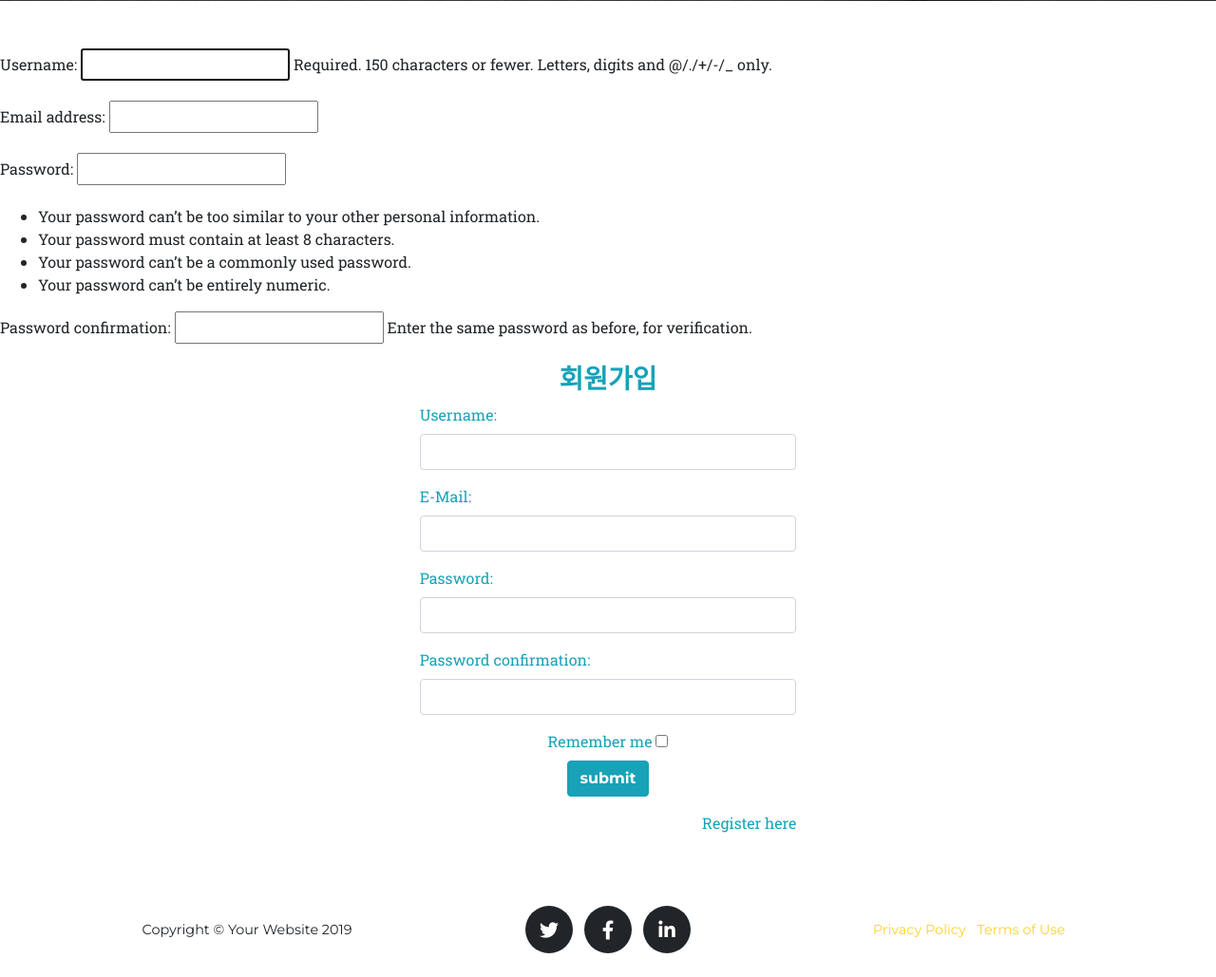
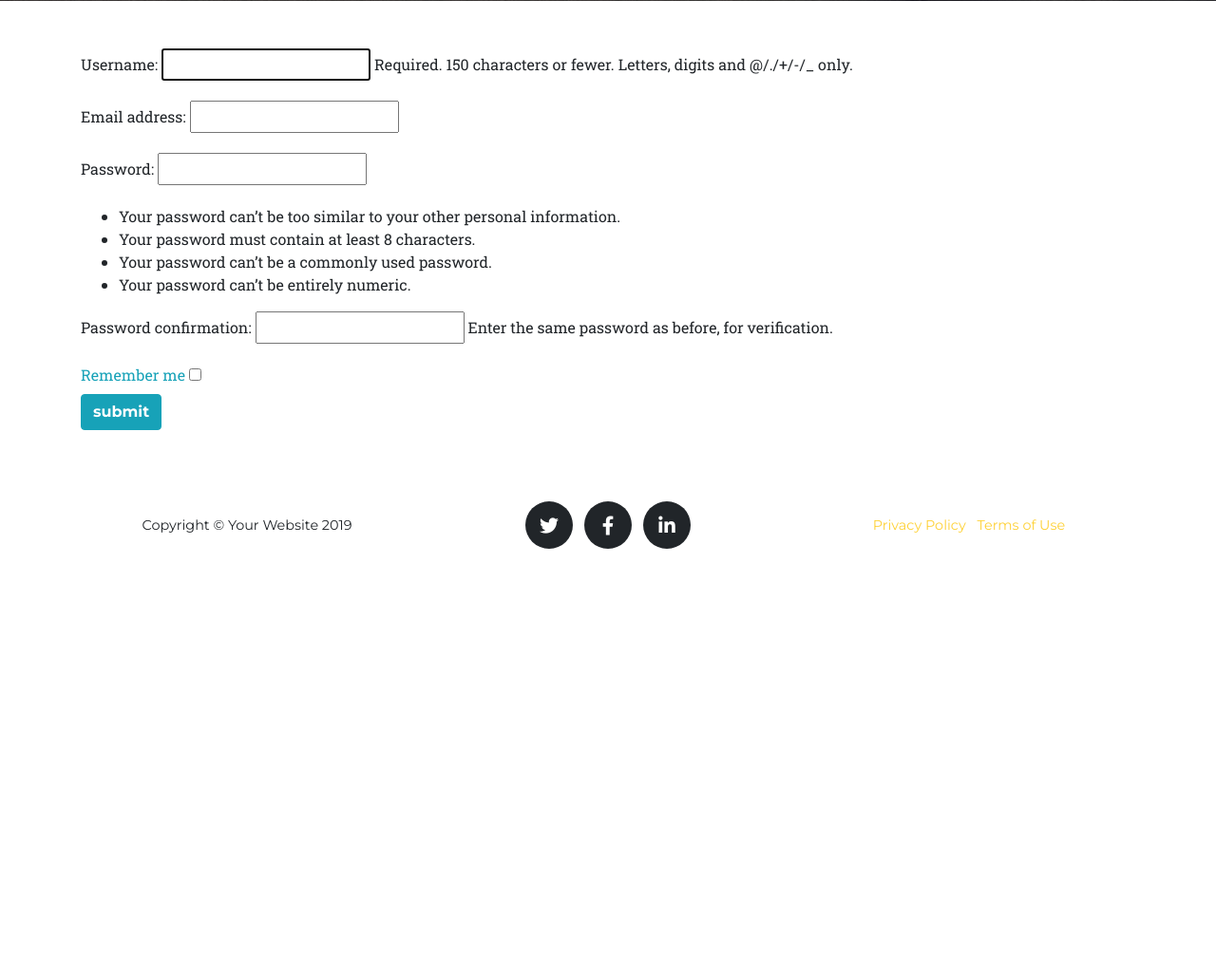
Before and after one commit to 2044smile/DevelUP-quest2, a Django app: page /accounts/signup/ in a window 1280 px wide. Shown: the part 689-1718 px from the top of the page at 95% size. After the commit the page ends 1267 px from the top, so only its background shows below. Run offline with Django 3.2, Linux system fonts and the light colour scheme; some libraries are stand-ins or nearby versions; some web fonts are replaced.

Commit message:
로그인 구현 form 기본 디자인

```diff
--- a/accounts/forms.py
+++ b/accounts/forms.py
@@ -9,7 +9,7 @@ class LoverUserCreationForm(UserCreationForm):
         fields = ['username', 'email', 'password1', 'password2']
 
     def save(self, commit=True):
-        user = super(LoverUserCreationForm, self).save(commit=False) # 본인의 부모를 호출해서 저장하겠다.
+        user = super(LoverUserCreationForm, self).save(commit=True) # 본인의 부모를 호출해서 저장하겠다.
         if commit:
             user.save()
         return user
--- a/accounts/templates/accounts/signup.html
+++ b/accounts/templates/accounts/signup.html
@@ -6,31 +6,32 @@
 
 {% block content %}
     <div style="margin-top: 50px; margin-bottom:50px">
+    <div class="container">
         <form action="" method="post">
             {% csrf_token %}
             {{ form.as_p }}
-            <center>
-                <div class="col-sm-4">
-                    <h3 class="text-center text-info">회원가입</h3>
-                    <div class="form-group">
-                        <label for="username" class="text-info" style="float: left">Username:</label><br>
-                        <input type="text" name="username" id="username" class="form-control" maxlength="150">
-                    </div>
-                    <div class="form-group">
-                        <label for="username" class="text-info" style="float: left">E-Mail:</label><br>
-                        <input type="email" name="email" id="id_email" class="form-control" maxlength="254" required
-                               id="id_username">
-                    </div>
-                    <div class="form-group">
-                        <label for="password" class="text-info" style="float: left">Password:</label><br>
-                        <input type="password" name="password" id="password" class="form-control" maxlength="128"
-                               required="id_password">
-                    </div>
-                    <div class="form-group">
-                        <label for="password" class="text-info" style="float: left">Password confirmation:</label><br>
-                        <input type="password" name="password" id="password" class="form-control" maxlength="128"
-                               required="id_password">
-                    </div>
+{#            <center>#}
+{#                <div class="col-sm-4">#}
+{#                    <h3 class="text-center text-info">회원가입</h3>#}
+{#                    <div class="form-group">#}
+{#                        <label for="username" class="text-info" style="float: left">Username:</label><br>#}
+{#                        <input type="text" name="username" id="username" class="form-control" maxlength="150" autofocus required id="id_username">#}
+{#                    </div>#}
+{#                    <div class="form-group">#}
+{#                        <label for="username" class="text-info" style="float: left">E-Mail:</label><br>#}
+{#                        <input type="email" name="email" id="id_email" class="form-control" maxlength="254" required#}
+{#                               id="id_email">#}
+{#                    </div>#}
+{#                    <div class="form-group">#}
+{#                        <label for="password1" class="text-info" style="float: left">Password:</label><br>#}
+{#                        <input type="password" name="password" id="password1" class="form-control" maxlength="128"#}
+{#                               required="id_password1">#}
+{#                    </div>#}
+{#                    <div class="form-group">#}
+{#                        <label for="password2" class="text-info" style="float: left">Password confirmation:</label><br>#}
+{#                        <input type="password" name="password" id="password2" class="form-control" maxlength="128"#}
+{#                               required="id_password2">#}
+{#                    </div>#}
                     <div class="form-group">
                         <label for="remember-me" class="text-info"><span>Remember me</span> <span><input
                                 id="remember-me"
@@ -38,12 +39,13 @@
                                 type="checkbox"></span></label><br>
                         <input type="submit" name="submit" class="btn btn-info btn-md" value="submit">
                     </div>
-                    <div id="register-link" class="text-right">
-                        <a href="#" class="text-info">Register here</a>
-                    </div>
-                </div>
+{#                    <div id="register-link" class="text-right">#}
+{#                        <a href="#" class="text-info">Register here</a>#}
+{#                    </div>#}
+{#                </div>#}
                 {#        </div>#}
-            </center>
+{#            </center>#}
         </form>
     </div>
+    </div>
 {% endblock %}
--- a/accounts/views.py
+++ b/accounts/views.py
@@ -7,4 +7,4 @@ from django.urls import reverse_lazy
 class UserCreateView(CreateView):
     form_class = LoverUserCreationForm
     template_name = 'accounts/signup.html'
-    success_url = reverse_lazy('/')
+    success_url = reverse_lazy('index')
```
Also changed, not shown: db.sqlite3.
